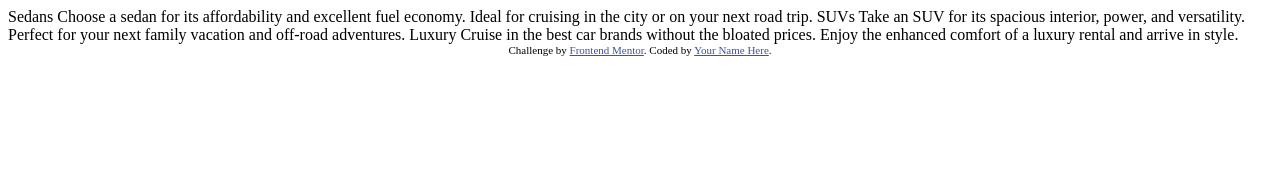
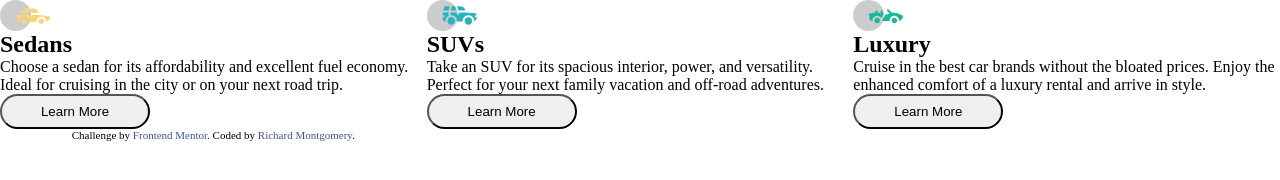
Before and after one commit to montgomeryrd/3-column-preview-card-component-main, a plain HTML site: page index.html in a window 1280 px wide. Drawn offline with Linux system fonts and the light colour scheme.

Commit message:
added some markup

```diff
--- a/index.html
+++ b/index.html
@@ -5,32 +5,39 @@
   <meta name="viewport" content="width=device-width, initial-scale=1.0"> <!-- displays site properly based on user's device -->
 
   <link rel="icon" type="image/png" sizes="32x32" href="./images/favicon-32x32.png">
+  <link rel="stylesheet" href="./styles.css">
 
   <title>Frontend Mentor | 3-column preview card component</title>
 
-  <!-- Feel free to remove these styles or customise in your own stylesheet 👍 -->
-  <style>
-    .attribution { font-size: 11px; text-align: center; }
-    .attribution a { color: hsl(228, 45%, 44%); }
-  </style>
 </head>
 <body>
+  <section>
+    <img src="./images/icon-sedans.svg" alt="Sedans" />
+    <h2>Sedans</h2>
+    <p>Choose a sedan for its affordability and excellent fuel economy. Ideal for cruising in the city
+    or on your next road trip.</p>
+    <button>Learn More</button>
+  </section>
 
-  Sedans
-  Choose a sedan for its affordability and excellent fuel economy. Ideal for cruising in the city
-  or on your next road trip.
+  <section>
+    <img src="./images/icon-suvs.svg" alt="SUVs" />
+    <h2>SUVs</h2>
+    <p>Take an SUV for its spacious interior, power, and versatility. Perfect for your next family vacation
+    and off-road adventures.</p>
+    <button>Learn More</button>
+  </section>
 
-  SUVs
-  Take an SUV for its spacious interior, power, and versatility. Perfect for your next family vacation
-  and off-road adventures.
-
-  Luxury
-  Cruise in the best car brands without the bloated prices. Enjoy the enhanced comfort of a luxury
-  rental and arrive in style.
+  <section>
+    <img src="./images/icon-luxury.svg" alt="Luxury" />
+    <h2>Luxury</h2>
+    <p>Cruise in the best car brands without the bloated prices. Enjoy the enhanced comfort of a luxury
+    rental and arrive in style.</p>
+    <button>Learn More</button>
+  </section>
 
   <div class="attribution">
     Challenge by <a href="https://www.frontendmentor.io?ref=challenge" target="_blank">Frontend Mentor</a>.
-    Coded by <a href="#">Your Name Here</a>.
+    Coded by <a href="#">Richard Montgomery</a>.
   </div>
 </body>
 </html>
--- /dev/null
+++ b/styles.css
@@ -0,0 +1,81 @@
+root {
+    --mobile-width: 375px;
+    --desktop-width: 1440px;
+
+    --bright-orange: hsl(31, 77%, 52%);
+    --dark-cyan: hsl(184, 100%, 22%);
+    --very-dark-cyan: hsl(179, 100%, 13%);
+
+    --transparent-white: hsla(0, 0%, 100%, 0.75);
+    --very-light-gray: hsl(0, 0%, 95%);
+
+    --body-font-size: 15px;
+    --font: [Lexend Deca](https://fonts.google.com/specimen/Lexend+Deca);
+    --font-weights: 400;
+
+    --another-font: [Big Shoulders Display](https://fonts.google.com/specimen/Big+Shoulders+Display);
+    --another-weights: 700;
+}
+
+* {
+    margin: 0;
+    padding: 0;
+    box-sizing: border-box;
+}
+
+/* Desktop Styles */
+body {
+    display: grid;
+    grid-template-columns: 1fr 1fr 1fr;
+    font-size: var(--body-font-size);
+}
+
+section {
+    display: flex;
+    flex-direction: column;
+    /* background: var(--bright-orange); */
+}
+
+section {
+}
+
+section:nth-child(2) {
+
+}
+
+section:nth-child(3) {
+
+}
+
+img {
+    width: 50px;
+}
+
+button {
+    width: 150px;
+    padding: 8px;
+    border-radius: 20mm;
+}
+
+@media screen and (max-width: 375px) {
+    body {
+        display: flex;
+        flex-direction: column;
+    }
+
+    section {
+        display: flex;
+        flex-direction: column;
+        /* gap: 1em; */
+    }
+}
+
+.attribution {
+    font-size: 11px;
+    text-align: center;
+}
+
+.attribution a {
+    text-decoration: none;
+    color: hsl(228, 45%, 44%);
+}
```
Also changed, not shown: 1 other file.
